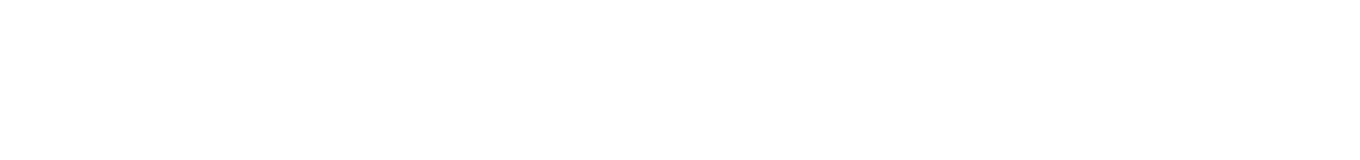
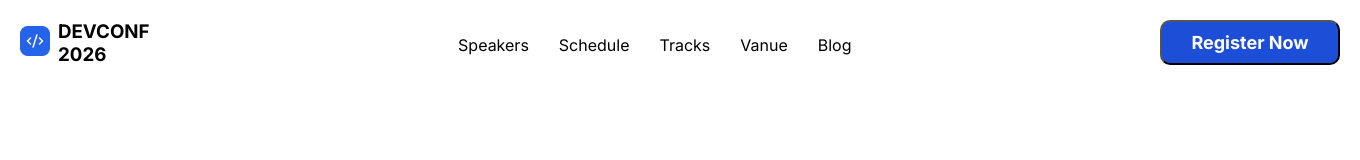
Before and after one commit to Nafsun-baust/B14-A01-DevConf-2026, a plain HTML site: page index.html in a window 1280 px wide. Shown: the whole page, 1360 px wide, since content can reach past the window. Drawn offline with Linux system fonts and the light colour scheme.

Commit message:
finish navbar

```diff
--- a/index.html
+++ b/index.html
@@ -1,12 +1,47 @@
 <!DOCTYPE html>
 <html lang="en">
+
 <head>
     <meta charset="UTF-8">
     <meta name="viewport" content="width=device-width, initial-scale=1.0">
     <title>Document</title>
+    <link rel="stylesheet" href="./style.css">
+    <link rel="preconnect" href="https://fonts.googleapis.com">
+<link rel="preconnect" href="https://fonts.gstatic.com" crossorigin>
+<link href="https://fonts.googleapis.com/css2?family=Inter:ital,opsz,wght@0,14..32,100..900;1,14..32,100..900&display=swap" rel="stylesheet">
 </head>
+
 <body>
+
+    <header>
+        <nav class="common-display">
+            <div class="nav-common">
+                <ul>
+                    <li><img src="./assets/logo-mini.png" alt=""></li>
+                    <li><h3>DEVCONF <br> 2026</h3></li>
+                </ul>
+
+            </div>
+            <div class="nav-middle nav-common">
+                <ul>
+                    <li>Speakers</li>
+                    <li>Schedule</li>
+                    <li>Tracks</li>
+                    <li>Vanue</li>
+                    <li>Blog</li>
+                </ul>
+            </div>
+            <div>
+                <button class="common-button">Register Now</button>
+            </div>
+        </nav>
+
+    </header>
+
+
+
 
 
 </body>
+
 </html>
--- a/style.css
+++ b/style.css
@@ -0,0 +1,45 @@
+*{
+    margin: 0;
+    padding: 0;
+    font-family: "Inter", sans-serif;
+}
+/* for navebar */
+nav{
+    display: flex;
+    justify-content: space-between;
+
+}
+.common-display{
+    width: 1320px;
+    margin: auto;
+    padding: 20px;
+
+}
+.nav-common ul{
+    display: flex;
+    list-style: none;
+}
+.nav-common ul li img{
+    margin: 6px 0;
+    margin-right: 8px;
+}
+
+.nav-middle ul li{
+    margin: 12px;
+    padding: 3px;
+    text-align: center;
+}
+.common-button{
+    padding: 4px;
+    width: 180px;
+    height: 45px;
+    border-radius: 10px;
+    background-color: #1D4ED8;
+    color: white;
+    display: flex;
+    justify-content: center;
+    align-items: center;
+    font-weight: 700;
+    font-size: 18px;
+
+}
```
